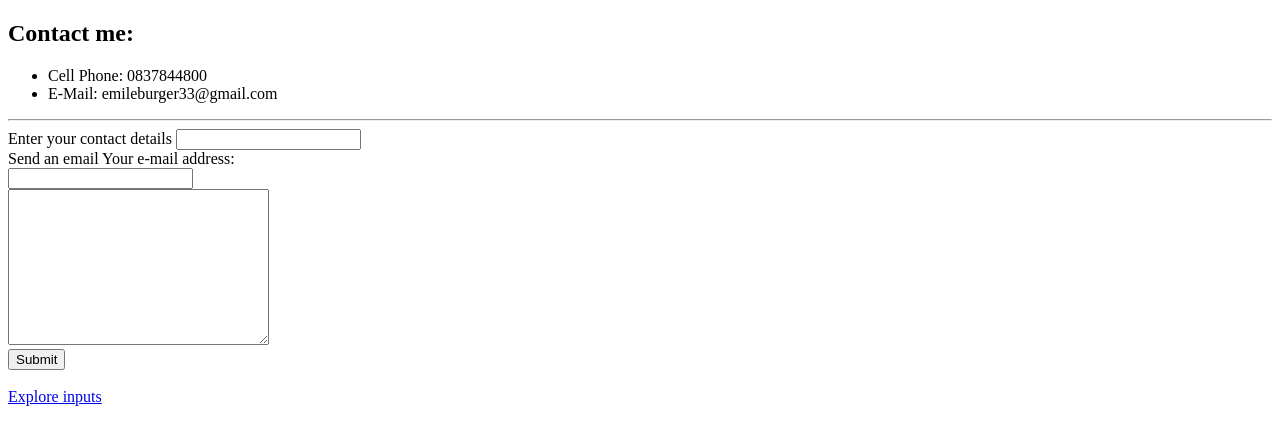
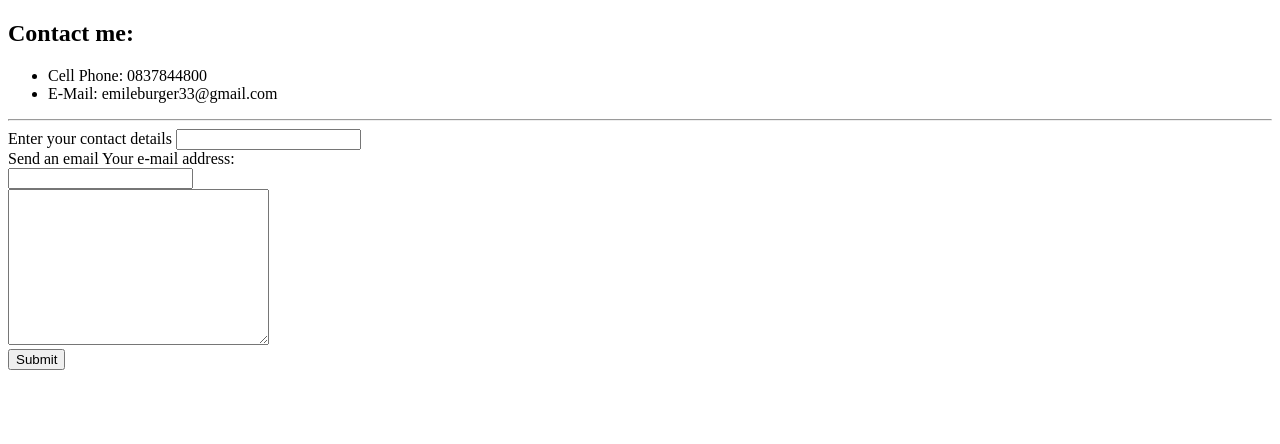
Before and after one commit to Mielies11/FirstWebsite, a plain HTML site: page contactdetails.html in a window 1280 px wide. Drawn offline with Linux system fonts and the light colour scheme.

Commit message:
Update#3_Remove Page

```diff
--- a/contactdetails.html
+++ b/contactdetails.html
@@ -27,7 +27,8 @@
     <input type="submit" name="">
     <br>
     <br>
-    <a href="Inputs.html">Explore inputs</a>
+    <!--<a href="Inputs.html">Explore inputs</a>
+    -->
   </form>
 </body>
 
```
